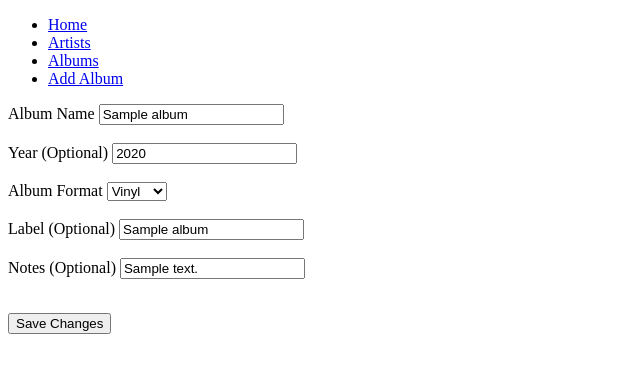
After one commit to FionaEff/fionas_music_database, a Flask app: page /edit_album/1 in a window 1280 px wide. The commit adds this page. Shown: the top 373 px of the page, without its empty margins (0-640 px from the left). Run offline with Flask 3, Linux system fonts and the light colour scheme; tables that the repository leaves empty hold one stand-in row (values such as "Sample post").

Commit message:
added EditAlbumForm, routes for album_details and edit_album and views for both

```diff
--- a/app/main/forms.py
+++ b/app/main/forms.py
@@ -33,3 +33,17 @@ class EditArtistForm(FlaskForm):
     year_of_founding = IntegerField("Founded (Optional)", validators=[Optional()])
     notes = StringField("Notes (Optionla)", validators=[Length(max=256)])
     submit = SubmitField("Save Changes")
+
+
+class EditAlbumForm(FlaskForm):
+
+    title = StringField("Album Name", validators=[DataRequired(), Length(max=64)])
+    year = IntegerField("Year (Optional)", validators=[Optional()])
+    format = SelectField(
+        "Album Format",
+        choices=[("vinyl", "Vinyl"), ("cd", "CD"), ("digital", "Digital")],
+        validators=[DataRequired()],
+    )
+    label = StringField("Label (Optional)", validators=[Length(max=64)])
+    notes = StringField("Notes (Optional)", validators=[Length(max=256)])
+    submit = SubmitField("Save Changes")
--- a/app/main/routes.py
+++ b/app/main/routes.py
@@ -2,7 +2,7 @@ import sqlalchemy as sa
 from flask import render_template, flash, redirect, url_for
 from app import db
 from app.main import bp
-from app.main.forms import AddAlbumForm, EditArtistForm
+from app.main.forms import AddAlbumForm, EditArtistForm, EditAlbumForm
 from app.models import Artist, Album, Track, Genre
 
 
@@ -10,14 +10,6 @@ from app.models import Artist, Album, Track, Genre
 @bp.route("/index", methods=["GET"])
 def index():
     return render_template("index.html", title="Home")
-
-
-@bp.route("/albums", methods=["GET"])
-def albums():
-
-    albums = db.session.scalars(sa.select(Album).order_by(Album.id.desc())).all()
-
-    return render_template("albums.html", title="Albums", albums=albums)
 
 
 @bp.route("/artists", methods=["GET"])
@@ -45,7 +37,7 @@ def artist_details(artist_id):
     )
 
 
-@bp.route("/edit_artist/<int:artist_id>/", methods=["GET", "POST"])
+@bp.route("/edit_artist/<int:artist_id>", methods=["GET", "POST"])
 def edit_artist(artist_id):
 
     artist = db.session.scalar(sa.Select(Artist).where(Artist.id == artist_id))
@@ -71,6 +63,14 @@ def edit_artist(artist_id):
     return render_template(
         "edit_artist.html", title=f"Edit {artist.name}", form=form, artist=artist
     )
+
+
+@bp.route("/albums", methods=["GET"])
+def albums():
+
+    albums = db.session.scalars(sa.select(Album).order_by(Album.id.desc())).all()
+
+    return render_template("albums.html", title="Albums", albums=albums)
 
 
 @bp.route("/add_album", methods=["GET", "POST"])
@@ -137,3 +137,42 @@ def add_album():
         return redirect(url_for("main.albums"))
 
     return render_template("add_album.html", title="Add Album", form=form)
+
+
+@bp.route("/album_details/<int:album_id>", methods=["GET"])
+def album_details(album_id):
+
+    album = db.session.scalar(sa.Select(Album).where(Album.id == album_id))
+
+    if not album:
+        flash("Album not found.")
+        return redirect(url_for("main.albums"))
+
+    return render_template("album_details.html", title=album.title, album=album)
+
+
+@bp.route("/edit_album/<int:album_id>", methods=["GET", "POST"])
+def edit_album(album_id):
+
+    album = db.session.scalar(sa.select(Album).where(Album.id == album_id))
+
+    if not album:
+        flash("Album not found.")
+        return redirect(url_for("main.albums"))
+
+    form = EditAlbumForm(obj=album)
+
+    if form.validate_on_submit():
+        album.title = form.title.data
+        album.year = form.year.data
+        album.format = form.format.data
+        album.label = form.label.data
+        album.notes = form.notes.data
+
+        db.session.commit()
+
+        flash("Album updated.")
+
+        return redirect(url_for("main.album_details", album_id=album.id))
+
+    return render_template("edit_album.html", title=album.title, form=form, album=album)
--- a/app/templates/albums.html
+++ b/app/templates/albums.html
@@ -8,6 +8,7 @@
             <td>{{ album.artist.name }}</td>
             <td>{{ album.year }}</td>
             <td>{{ album.title }}</td>
+            <td><a href="{{ url_for('main.album_details', album_id=album.id) }}">Details</a></td>
         </tr>
         {% endfor %}
     </table>
--- /dev/null
+++ b/app/templates/edit_album.html
@@ -0,0 +1,45 @@
+{% extends "base.html" %}
+{% block content %}
+
+<div class="edit-album">
+    <form class="edit-album-form" action="" method="post">
+        {{ form.hidden_tag() }}
+        <p>
+            {{ form.title.label }}
+            {{ form.title }}
+            {% for error in form.title.errors %}
+            <span style="color: red;"">[{{ error }}]</span>
+            {% endfor %}
+            <br><br>
+            {{ form.year.label }}
+            {{ form.year }}
+            {% for error in form.year.errors %}
+            <span style=" color: red;"">[{{ error }}]</span>
+            {% endfor %}
+            <br><br>
+            {{ form.format.label }}
+            {{ form.format }}
+            {% for error in form.format.errors %}
+            <span style="color: red;"">[{{ error }}]</span>
+            {% endfor %}
+            <br><br>
+            {{ form.label.label }}
+            {{ form.label }}
+            {% for error in form.label.errors %}
+            <span style=" color: red;"">[{{ error }}]</span>
+            {% endfor %}
+            <br><br>
+            {{ form.notes.label }}
+            {{ form.notes }}
+            {% for error in form.notes.errors %}
+            <span style=" color: red;"">[{{ error }}]</span>
+            {% endfor %}
+            <br><br>
+        </p>
+        <p>
+            {{ form.submit() }}
+        </p>
+    </form>
+</div>
+
+{% endblock %}
```
Also changed, not shown: app/templates/album_details.html (added, +19 -0 lines), app.db.
